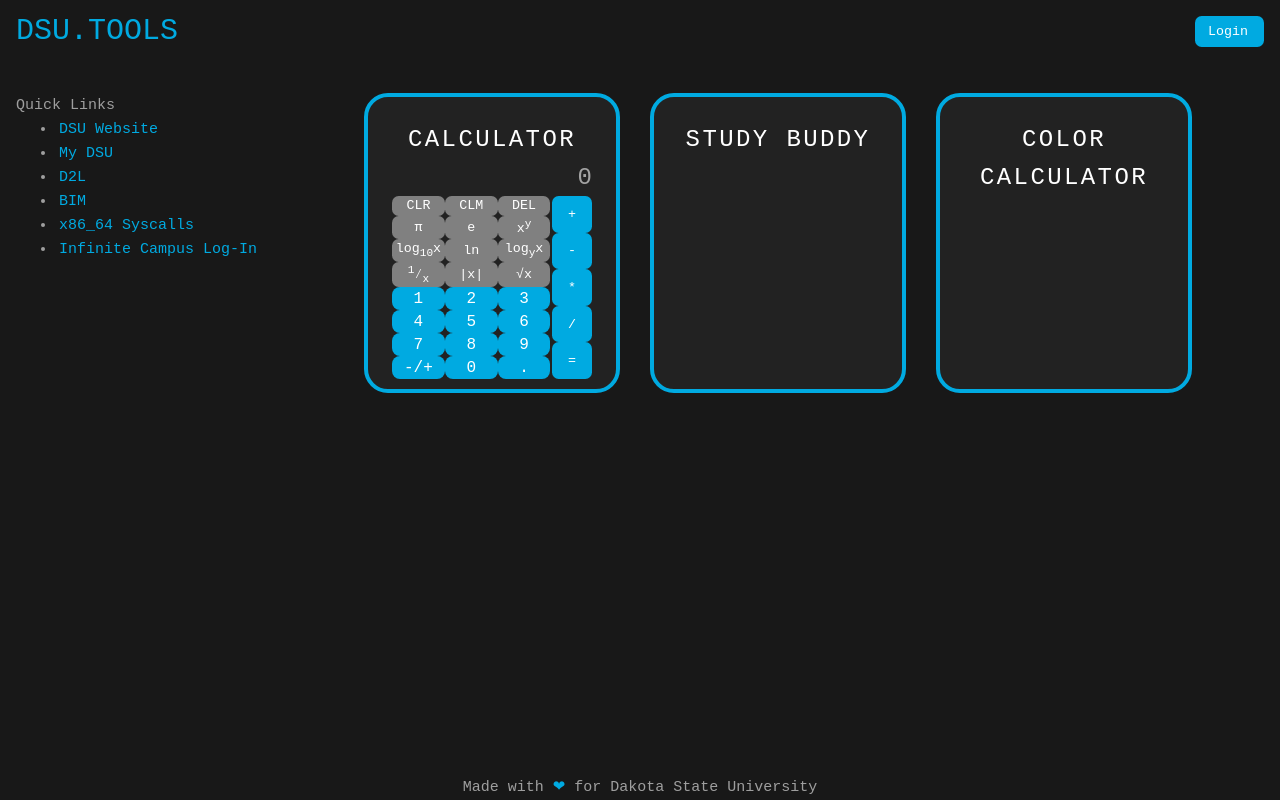
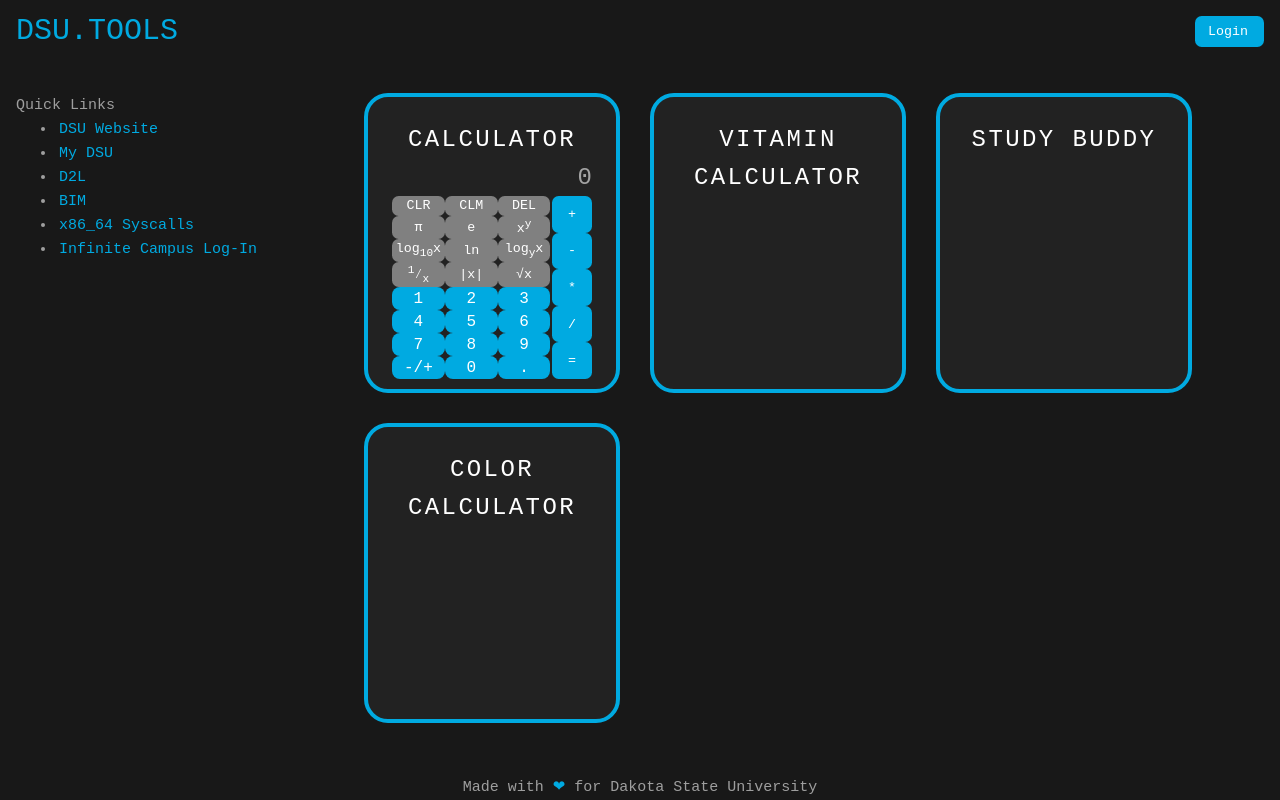
Before and after one commit to DavidMedin/dsu.tools, a Vue app in the folder dsutools-frontend/: page / in a window 1280 px wide. Built offline with nearby package versions, Linux system fonts and the light colour scheme.

Commit message:
Adding the vitamin calculator to the main page and able to be served by the server

```diff
--- a/dsutools-frontend/src/App.vue
+++ b/dsutools-frontend/src/App.vue
@@ -7,6 +7,7 @@ import ToolItem from "./components/ToolItem.vue";
 import ToolButton from "./components/ToolButton.vue";
 import QuickLinks from "./components/QuickLinks.vue";
 import Calculator from "./components/Calculator.vue";
+import Vitamin from "./components/Vitamin.vue";
 </script>
 
 <template>
@@ -18,12 +19,16 @@ import Calculator from "./components/Calculator.vue";
             <div>
                 <ToolGrid>
                     <ToolItem tool_name="Calculator">
-                        <Calculator/>
+                        <Calculator />
                     </ToolItem>
+                    <ToolButton
+                        tool_name="Vitamin Calculator"
+                        tool_link="/vitamincalculator.html"
+                    />
                     <ToolButton
                         tool_name="Study Buddy"
                         tool_link="/flashcards.html"
-                        />
+                    />
                     <ToolButton
                         tool_name="Color Calculator"
                         tool_link="/colors.html"
--- a/dsutools-frontend/vite.config.js
+++ b/dsutools-frontend/vite.config.js
@@ -20,6 +20,7 @@ export default defineConfig({
         colors: resolve(__dirname, "colors.html"),
         login: resolve(__dirname, "login.html"),
         register: resolve(__dirname, "register.html"),
+        vitamin: resolve(__dirname, "vitamincalculator.html"),
       },
     },
   },
```
Also changed, not shown: 1 other file (tests, documents, lock files or other folders).
